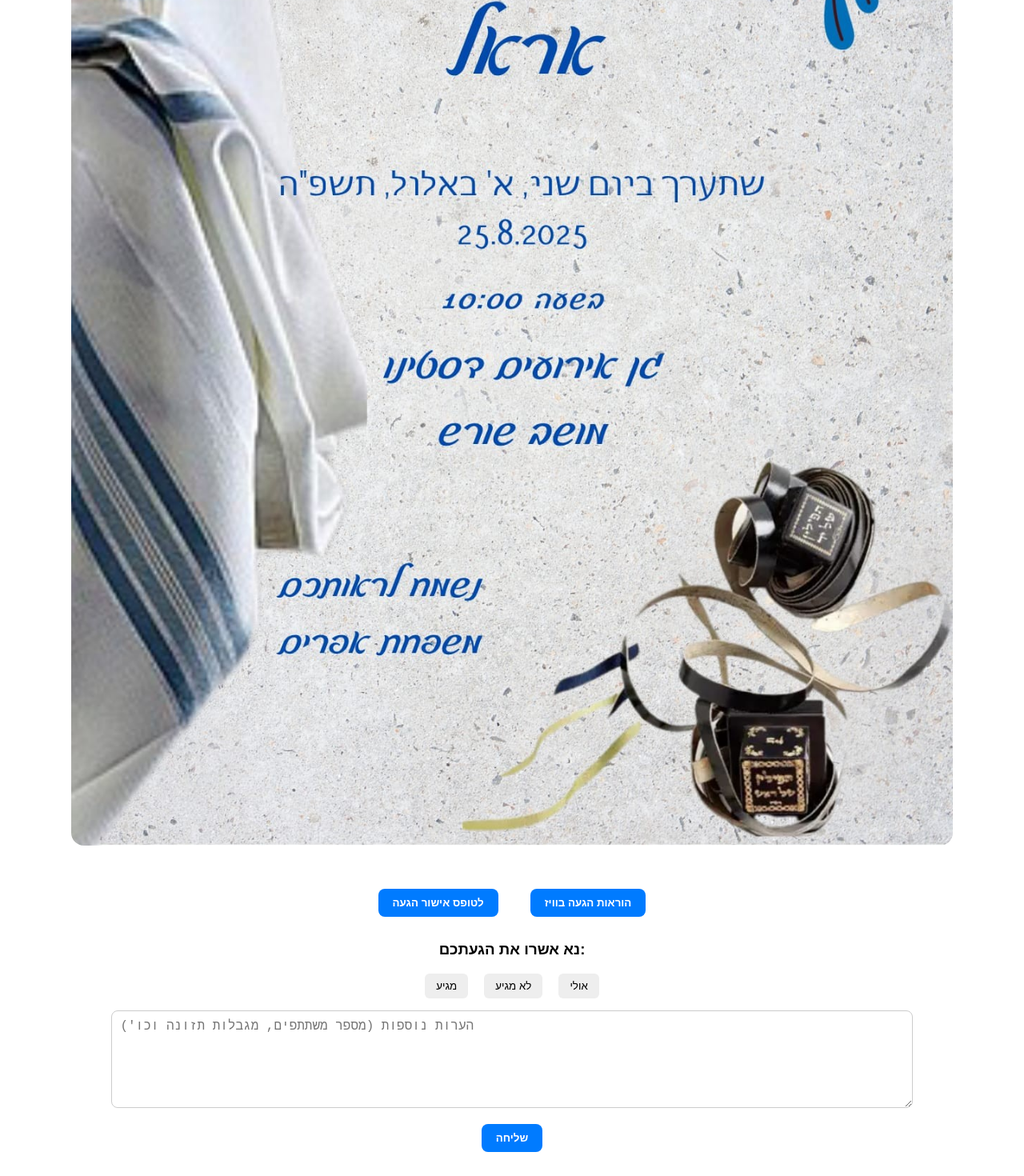
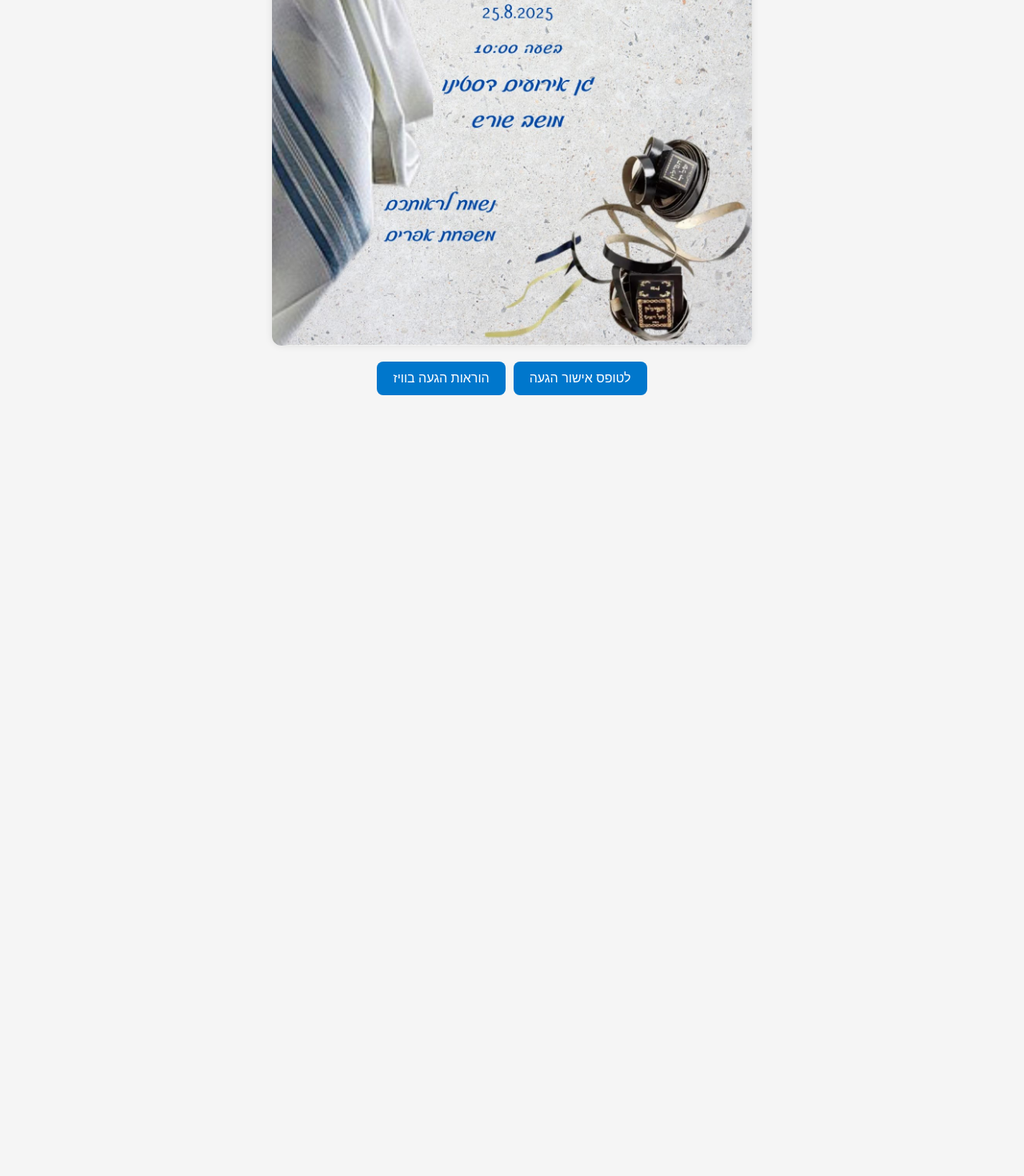
Before and after one commit to yaronby1/arel-bar-mitzvah1, a React (Create React App) app: page / in a window 1280 px wide. Shown: the part 516-1986 px from the top of the page at 80% size. After the commit the page ends 1050 px from the top, so only its background shows below. Built offline with nearby package versions, Linux system fonts and the light colour scheme; the HTML template or start-up script is replaced by a standard one.

Commit message:
עדכון עיצוב, הוספת קישורים לטופס ו-Waze

```diff
--- a/src/App.css
+++ b/src/App.css
@@ -1,68 +1,61 @@
+body {
+  margin: 0;
+  font-family: "Arial", sans-serif;
+  background-color: #f5f5f5;
+  direction: rtl;
+  text-align: center;
+}
+
 .container {
-  text-align: center;
-  font-family: Arial, sans-serif;
-  margin: 20px;
+  padding: 20px;
 }
 
 .invite-image {
-  max-width: 90%;
-  height: auto;
-  border-radius: 16px;
-  margin-bottom: 20px;
+  width: 100%;
+  max-width: 600px;
+  margin: 20px auto;
+  display: block;
+  border-radius: 12px;
+  box-shadow: 0 0 10px rgba(0, 0, 0, 0.1);
 }
 
-.submit {
-  background-color: #007bff;
+.top-buttons,
+.bottom-buttons {
+  margin: 20px 0;
+  display: flex;
+  justify-content: center;
+  gap: 10px;
+  flex-wrap: wrap;
+}
+
+.action-button {
+  background-color: #0077cc;
   color: white;
-  padding: 10px 18px;
   border: none;
+  padding: 12px 20px;
+  font-size: 16px;
   border-radius: 8px;
   cursor: pointer;
-  margin: 10px;
-  font-weight: bold;
+  transition: background-color 0.3s;
 }
 
-.submit:hover {
-  background-color: #0056b3;
+.action-button:hover {
+  background-color: #005fa3;
 }
 
-.buttons {
-  margin: 15px 0;
+@media (max-width: 600px) {
+  .action-button {
+    width: 100%;
+    font-size: 18px;
+  }
+
+  .top-buttons,
+  .bottom-buttons {
+    flex-direction: column;
+    align-items: center;
+  }
+
+  .invite-image {
+    width: 90%;
+  }
 }
-
-.buttons button {
-  margin: 0 10px;
-  padding: 8px 14px;
-  border-radius: 6px;
-  border: none;
-  background-color: #eee;
-  cursor: pointer;
-}
-
-.buttons button:hover {
-  background-color: #ddd;
-}
-
-textarea {
-  width: 80%;
-  height: 100px;
-  margin: 10px auto;
-  display: block;
-  padding: 10px;
-  border-radius: 8px;
-  border: 1px solid #ccc;
-  font-size: 16px;
-}
-
-.thank-you {
-  font-size: 20px;
-  color: green;
-  margin-top: 20px;
-}
-
-.button-row {
-  display: flex;
-  justify-content: center;
-  gap: 20px;
-  margin: 20px 0;
-}
--- a/src/App.jsx
+++ b/src/App.jsx
@@ -1,61 +1,46 @@
-import { useState } from "react";
 import "./App.css";
 
 function App() {
-  const [status, setStatus] = useState("");
-  const [note, setNote] = useState("");
-  const [submitted, setSubmitted] = useState(false);
-
-  const handleSubmit = () => {
-    if (status) {
-      setSubmitted(true);
-    }
-  };
-
   return (
     <div className="container">
-      {/* תמונה מתוך תיקיית public */}
-      <img src="/invite.jpg" alt="הזמנה" className="invite-image" />
-
-      {/* כפתורים: טופס + Waze */}
-      <div className="button-row">
+      {/* כפתורים עליונים */}
+      <div className="top-buttons">
         <a
           href="https://docs.google.com/forms/d/e/1FAIpQLSetOdblPGs4B4DVz20TAmqbw_eaCvZ97BxHnN0aNEaeCMNrMA/viewform?usp=dialog"
           target="_blank"
           rel="noreferrer"
         >
-          <button className="submit">לטופס אישור הגעה</button>
+          <button className="action-button">לטופס אישור הגעה</button>
         </a>
-
         <a
-          href="https://waze.com/ul?ll=31.780044,35.089908&navigate=yes"
+          href="https://waze.com/ul?ll=31.7977,35.1042&navigate=yes"
           target="_blank"
           rel="noreferrer"
         >
-          <button className="submit">הוראות הגעה בוויז</button>
+          <button className="action-button">הוראות הגעה בוויז</button>
         </a>
       </div>
 
-      {!submitted ? (
-        <>
-          <h3>נא אשרו את הגעתכם:</h3>
-          <div className="buttons">
-            <button onClick={() => setStatus("מגיע")}>מגיע</button>
-            <button onClick={() => setStatus("לא מגיע")}>לא מגיע</button>
-            <button onClick={() => setStatus("אולי")}>אולי</button>
-          </div>
-          <textarea
-            placeholder="הערות נוספות (מספר משתתפים, מגבלות תזונה וכו')"
-            value={note}
-            onChange={(e) => setNote(e.target.value)}
-          />
-          <button className="submit" onClick={handleSubmit}>
-            שליחה
-          </button>
-        </>
-      ) : (
-        <p className="thank-you">תודה! ההזמנה התקבלה.</p>
-      )}
+      {/* הזמנה */}
+      <img src="/invite.jpg" alt="הזמנה" className="invite-image" />
+
+      {/* כפתורים תחתונים */}
+      <div className="bottom-buttons">
+        <a
+          href="https://forms.gle/xxxxxxxxxxxx"
+          target="_blank"
+          rel="noreferrer"
+        >
+          <button className="action-button">לטופס אישור הגעה</button>
+        </a>
+        <a
+          href="https://waze.com/ul?ll=31.7977,35.1042&navigate=yes"
+          target="_blank"
+          rel="noreferrer"
+        >
+          <button className="action-button">הוראות הגעה בוויז</button>
+        </a>
+      </div>
     </div>
   );
 }
```
